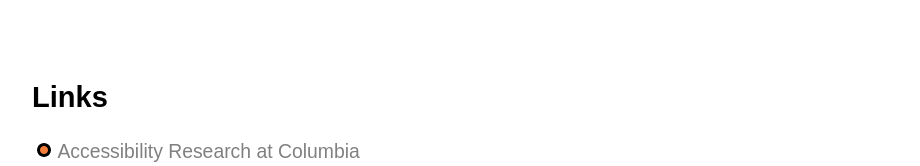
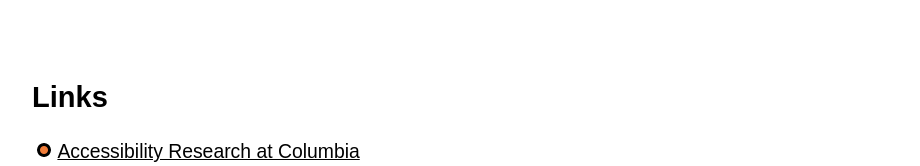
Before and after one commit to racello/accessibleUI_hw2, a plain HTML site: page index.html in a window 1280 px wide. Shown: the part 629-795 px from the top of the page, without its empty margins (208-1128 px from the left). Drawn offline with nearby package versions, Linux system fonts and the light colour scheme.

Commit message:
increasing contrast for text

```diff
--- a/project2.css
+++ b/project2.css
@@ -26,7 +26,8 @@ input,textarea {
 
 a {
   text-decoration: none;
-  color: gray;
+  color: black;
+  text-decoration: underline;
 }
 
 .offscreen {
```
